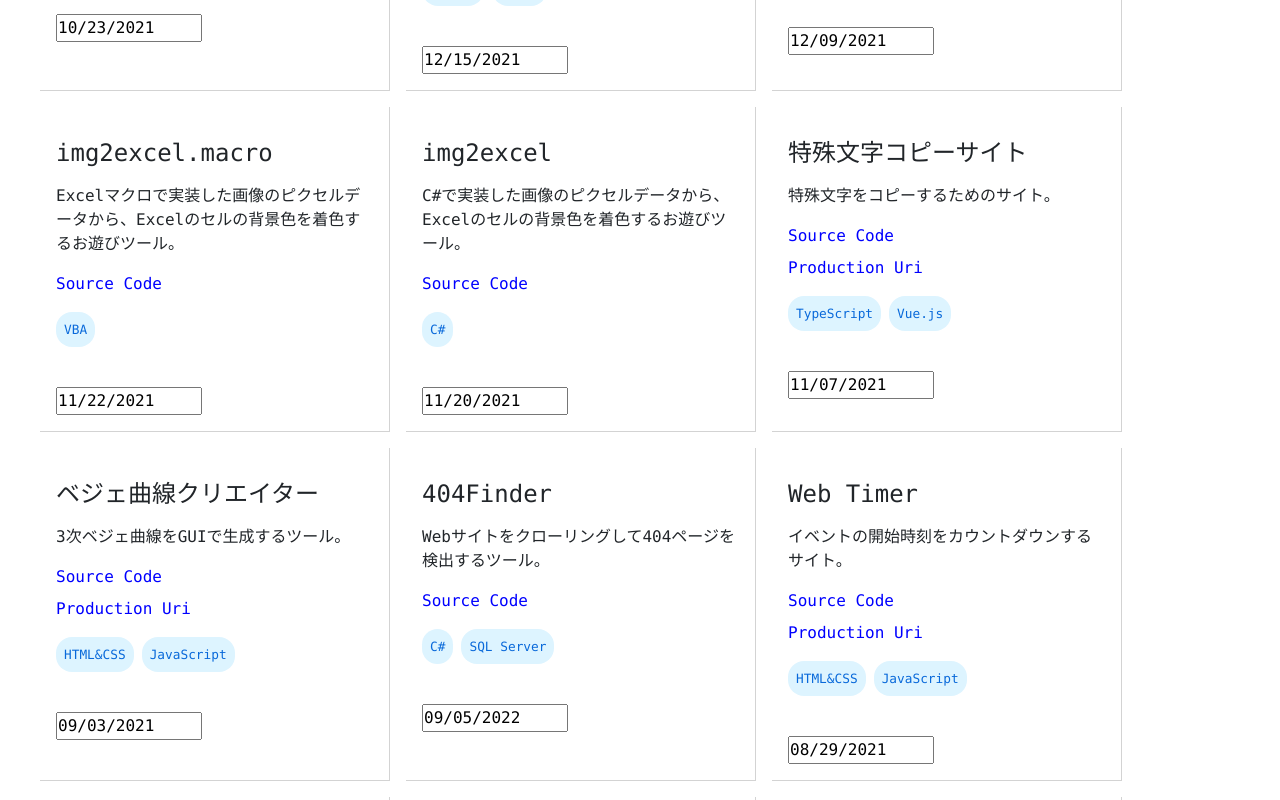
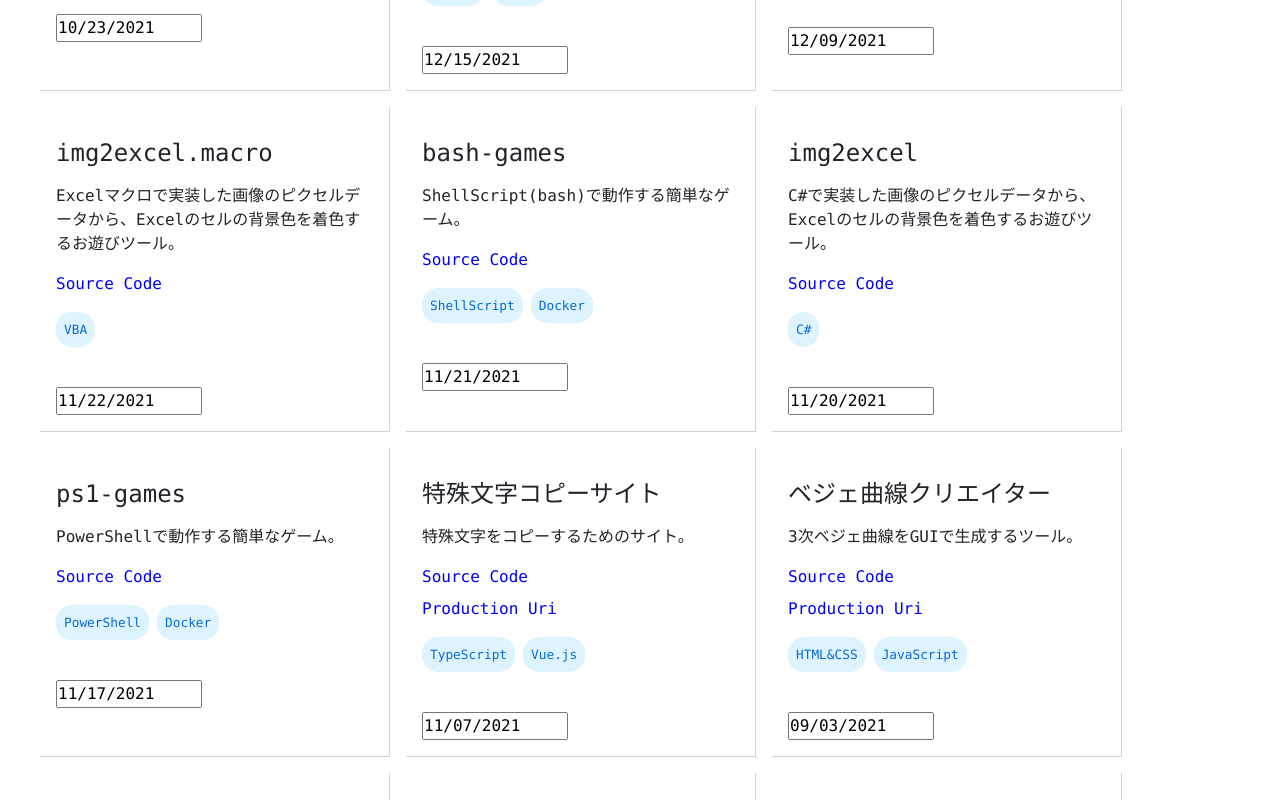
Before and after one commit to osawa-koki/osawa-koki, a Next.js app in the folder portfolio/: page /portfolio in a window 1280 px wide. Shown: the part 1580-2380 px from the top of the page. Built offline with nearby package versions, Linux system fonts and the light colour scheme.

Commit message:
ポートフォリオ追加した。

```diff
--- a/portfolio/data/portfolio.ts
+++ b/portfolio/data/portfolio.ts
@@ -22,6 +22,8 @@ type Tech =
   | "Ruby"
   | "Perl"
   | "PHP"
+  | "PowerShell"
+  | "ShellScript"
   | "Go"
   | "C#"
   | "VB.NET"
@@ -172,6 +174,22 @@ const portfolio: Portfolio[] = [
     recommend: 3,
   },
   {
+    name: "ps1-games",
+    description: "PowerShellで動作する簡単なゲーム。",
+    repo_url: "https://github.com/osawa-koki/ps1-games",
+    created_at: new Date("2021-11-17"),
+    tech_used: ["PowerShell", "Docker"],
+    recommend: 2,
+  },
+  {
+    name: "bash-games",
+    description: "ShellScript(bash)で動作する簡単なゲーム。",
+    repo_url: "https://github.com/osawa-koki/bash-games",
+    created_at: new Date("2021-11-21"),
+    tech_used: ["ShellScript", "Docker"],
+    recommend: 2,
+  },
+  {
     name: "情報処理安産確保支援士試験対策サイト(2022)",
     description: "2022年版の情報処理安産確保支援士試験対策サイト。",
     repo_url: "https://github.com/osawa-koki/SC2022",
```
